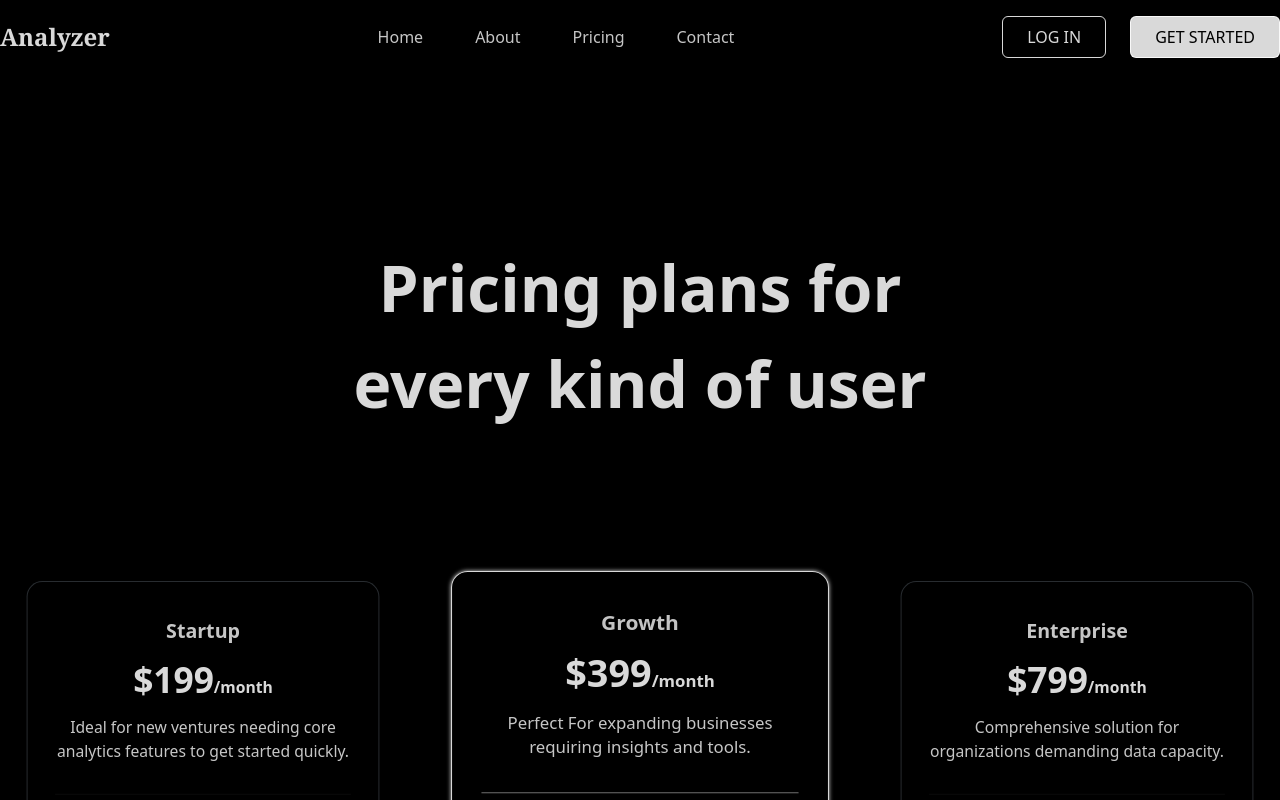
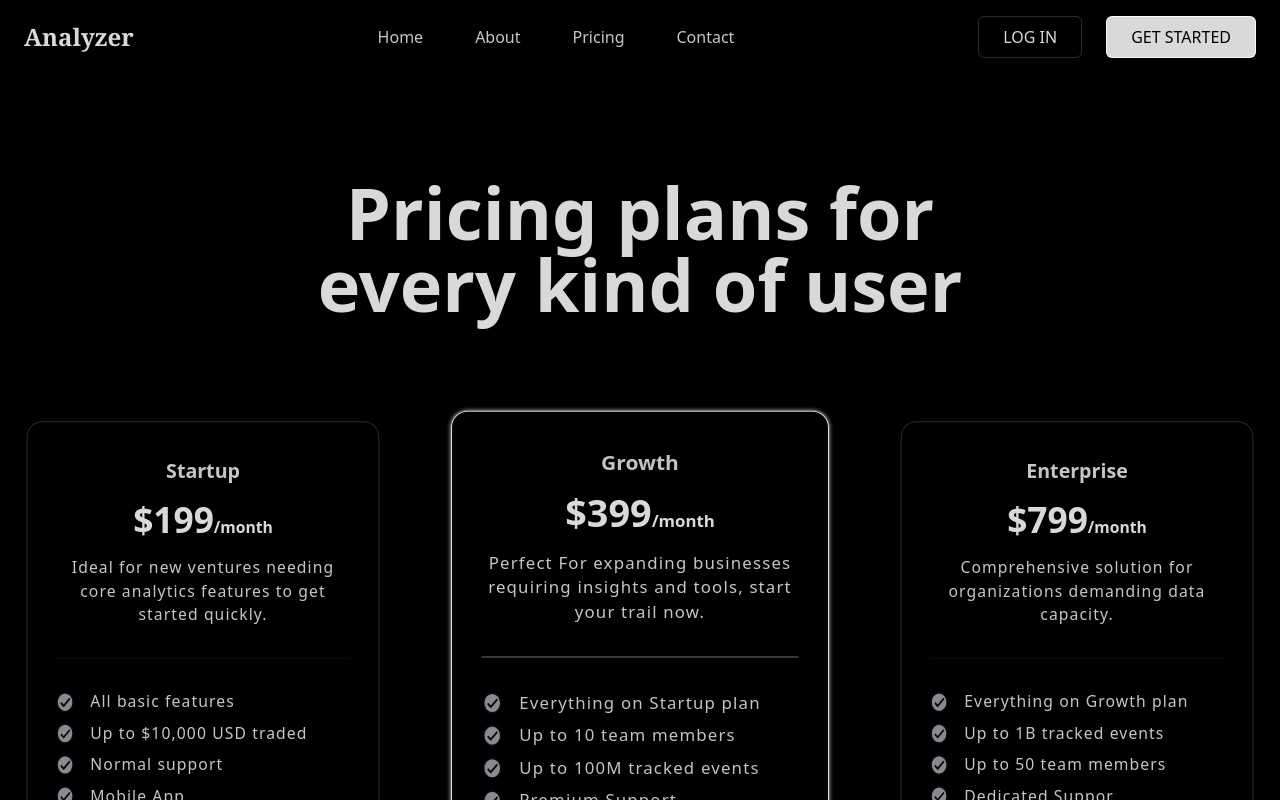
Before and after one commit to sfyan66/Analys-SaaS---next, a Next.js app: page /pricing in a window 1280 px wide. Shown: the top 800 px of the page. Built offline with nearby package versions, Linux system fonts and the light colour scheme; no server answers.

Commit message:
header finished

```diff
--- a/src/app/(pages)/home/@section1/page.tsx
+++ b/src/app/(pages)/home/@section1/page.tsx
@@ -24,7 +24,10 @@ export default function Section1() {
           >
             GET STARTED
           </Link>
-          <Link href={'/contact'} className="btn-out">
+          <Link
+            href={'/contact'}
+            className="btn-out md:px-6 md:py-3 px-4 py-2 w-fit mx-auto"
+          >
             CONTACT US
           </Link>
         </div>
--- a/src/app/(pages)/pricing/page.tsx
+++ b/src/app/(pages)/pricing/page.tsx
@@ -1,40 +1,40 @@
-import PricingCard from "@/components/pricing-card/page";
+import PricingCard from '@/components/pricing-card/page';
 
 const plans = [
   {
-    type: "Startup",
-    price: "199",
+    type: 'Startup',
+    price: '199',
     description:
-      "Ideal for new ventures needing core analytics features to get started quickly.",
+      'Ideal for new ventures needing core analytics features to get started quickly.',
     features: [
-      "All basic features",
-      "Up to $10,000 USD traded",
-      "Normal support",
-      "Mobile App",
+      'All basic features',
+      'Up to $10,000 USD traded',
+      'Normal support',
+      'Mobile App',
     ],
   },
   {
-    type: "Growth",
-    price: "399",
+    type: 'Growth',
+    price: '399',
     description:
-      "Perfect For expanding businesses requiring insights and tools.",
+      'Perfect For expanding businesses requiring insights and tools, start your trail now.',
     features: [
-      "Everything on Startup plan",
-      "Up to 10 team members",
-      "Up to 100MM tracked events",
-      "Premium Support",
+      'Everything on Startup plan',
+      'Up to 10 team members',
+      'Up to 100M tracked events',
+      'Premium Support',
     ],
   },
   {
-    type: "Enterprise",
-    price: "799",
+    type: 'Enterprise',
+    price: '799',
     description:
-      "Comprehensive solution for organizations demanding data capacity.",
+      'Comprehensive solution for organizations demanding data capacity.',
     features: [
-      "Everything on Growth plan",
-      "Up to 1B tracked events",
-      "Up to 50 team members",
-      "Dedicated Suppor",
+      'Everything on Growth plan',
+      'Up to 1B tracked events',
+      'Up to 50 team members',
+      'Dedicated Suppor',
     ],
   },
 ];
@@ -43,7 +43,7 @@ const pricing = () => {
   return (
     <main className={`flex items-center my-20`}>
       <section className={`flex-1`}>
-        <h1 className={`h1 text-[min(8vw,64px)] text-center mt-40 mb-36`}>
+        <h1 className={`h1 head1 text-center mt-24 mb-24`}>
           Pricing plans for
           <br />
           every kind of user
--- a/src/app/globals.css
+++ b/src/app/globals.css
@@ -48,7 +48,7 @@
   @apply bg-white rounded-md text-black font-medium cursor-pointer px-6 py-3 border border-white hover:scale-97 transition-all duration-300;
 }
 @utility btn-out {
-  @apply rounded-md text-white cursor-pointer px-6 py-3 border border-white hover:scale-97 transition-all duration-300;
+  @apply rounded-md text-white cursor-pointer px-6 py-3 border border-borderColor hover:scale-97 transition-all duration-300;
 }
 @utility h1 {
   @apply lg:text-[min(6.5vw,72px)] mb-4 font-bold text-white;
@@ -83,14 +83,17 @@
 @utility subhead {
   @apply md:text-5xl mb-4 font-head2 text-4xl leading-none;
 }
-@keyframes move-full {
+@utility navbtn {
+  @apply py-3 w-full hover:bg-white/5 text-center rounded-lg;
+}
+/* @keyframes move-full {
   from {
     transform: translateX(100%);
   }
   to {
     transform: translateX(0);
   }
-}
+} */
 
 /* @keyframes cardd {
   0% {
--- a/src/components/header/page.tsx
+++ b/src/components/header/page.tsx
@@ -1,3 +1,5 @@
+'use client';
+
 import Link from 'next/link';
 import {
   SignedIn,
@@ -6,14 +8,16 @@ import {
   SignUpButton,
   UserButton,
 } from '@clerk/nextjs';
+import { useState } from 'react';
 
 const Header = () => {
+  const [active, setActive] = useState(false);
   return (
     <header
-      className={`backdrop:blur-2xl shadow-2xl text-white fixed top-0 w-full left-0 backdrop-blur-lg z-100`}
+      className={`backdrop:blur-2xl shadow-2xl text-white fixed top-0 w-full left-0 backdrop-blur-lg z-100 px-6`}
     >
       <nav
-        className={`flex max-w-5xl xl:max-w-7xl mx-auto justify-between items-center py-4`}
+        className={`flex max-w-5xl xl:max-w-7xl mx-auto justify-between items-center py-4 relative`}
       >
         <a href="">
           <h4 className={`text-[min(10vw,24px)] font-serif font-bold`}>
@@ -43,15 +47,19 @@ const Header = () => {
           </li>
         </ul>
         <SignedOut>
-          <ul className={`flex gap-6 items-center`}>
+          <ul className={`flex gap-6 items-center ml-auto md:m-0`}>
             <li>
               <SignInButton>
-                <button className={`btn-out py-2`}>LOG IN</button>
+                <button className={`btn-out py-2 hidden sm:block`}>
+                  LOG IN
+                </button>
               </SignInButton>
             </li>
             <li>
               <SignUpButton>
-                <button className={`btn-con py-2`}>GET STARTED</button>
+                <button className={`btn-con py-2 md:block hidden`}>
+                  GET STARTED
+                </button>
               </SignUpButton>
             </li>
           </ul>
@@ -59,6 +67,59 @@ const Header = () => {
         <SignedIn>
           <UserButton />
         </SignedIn>
+        <div
+          className="md:hidden block w-12 h-12 cursor-pointer"
+          onClick={() => setActive(!active)}
+        >
+          <SignedIn>
+            <UserButton />
+          </SignedIn>
+          <svg
+            xmlns="http://www.w3.org/2000/svg"
+            viewBox="0 0 640 640"
+            fill="white"
+          >
+            <path d="M96 160C96 142.3 110.3 128 128 128L512 128C529.7 128 544 142.3 544 160C544 177.7 529.7 192 512 192L128 192C110.3 192 96 177.7 96 160zM96 320C96 302.3 110.3 288 128 288L512 288C529.7 288 544 302.3 544 320C544 337.7 529.7 352 512 352L128 352C110.3 352 96 337.7 96 320zM544 480C544 497.7 529.7 512 512 512L128 512C110.3 512 96 497.7 96 480C96 462.3 110.3 448 128 448L512 448C529.7 448 544 462.3 544 480z" />
+          </svg>
+          <div
+            className={`${
+              active ? 'flex' : 'hidden'
+            } flex-col backdrop-blur-md card bg-primary w-full mt-2 absolute z-100 right-0 py-8 px-4  shadow-2xl gap-8`}
+          >
+            <ul className={`flex flex-col gap-4 text-secondary w-full`}>
+              <Link href={'/home'}>
+                <li className="navbtn">Home</li>
+              </Link>
+              <Link href={'/about'}>
+                <li className="navbtn">About</li>
+              </Link>
+              <Link href={'/pricing'}>
+                <li className="navbtn">Pricing</li>
+              </Link>
+              <Link href={'/contact'}>
+                <li className="navbtn">Contact</li>
+              </Link>
+            </ul>
+            <SignedOut>
+              <ul className={`flex flex-col gap-2 w-full`}>
+                <li>
+                  <SignInButton>
+                    <button className={`btn-out py-2 w-full sm:hidden`}>
+                      LOG IN
+                    </button>
+                  </SignInButton>
+                </li>
+                <li>
+                  <SignUpButton>
+                    <button className={`btn-con py-2 w-full`}>
+                      GET STARTED
+                    </button>
+                  </SignUpButton>
+                </li>
+              </ul>
+            </SignedOut>
+          </div>
+        </div>
       </nav>
     </header>
   );
--- a/src/components/pricing-card/page.tsx
+++ b/src/components/pricing-card/page.tsx
@@ -1,5 +1,5 @@
-import { div } from "framer-motion/client";
-import Image from "next/image";
+import { div } from 'framer-motion/client';
+import Image from 'next/image';
 
 type Plan = {
   type: string;
@@ -15,41 +15,41 @@ const PricingCard = ({ type, price, description, features, active }: Plan) => {
       data-active={active || undefined}
       className={`card text-secondary pt-9 pb-12 px-7 lg:w-[360px] w-[330px] max-w-[400px]
       ${
-        type === "Growth"
-          ? "scale-z-160 scale-x-105 scale-y-102 shadow-[0_0_4px_rgba(255,255,255,.20)] border-white shadow-white text-white/90 hover:scale-x-104 hover:scale-y-101 hover:scale-z-150"
-          : "scale-z-80 hover:scale-y-97 hover:scale-x-97 hover:scale-z-80 scale-x-98 scale-y-98"
+        type === 'Growth'
+          ? 'scale-z-160 scale-x-105 scale-y-102 shadow-[0_0_4px_rgba(255,255,255,.20)] border-white shadow-white text-white/90 hover:scale-x-104 hover:scale-y-101 hover:scale-z-150'
+          : 'scale-z-80 hover:scale-y-97 hover:scale-x-97 hover:scale-z-80 scale-x-98 scale-y-98'
       }`}
     >
       <div>
         <div
           className={`after-line text-center after:my-8
-            ${type === "Growth" ? "after:bg-white/50" : ""}`}
+            ${type === 'Growth' ? 'after:bg-white/50' : ''}`}
         >
           <h4 className={`text-xl font-semibold`}>{type}</h4>
           <h3 className={`text-4xl font-bold text-white my-4 `}>
             ${price}
             <span className={`text-[16px]`}>/month</span>
           </h3>
-          <p className="text-secondary">{description}</p>
+          <p className="text-secondary text-pp text-[16px]">{description}</p>
         </div>
         <ul>
           {features.map((feature, i) => (
             <li key={i} className={`mb-2 flex gap-4`}>
               <Image
-                src={"/saah.svg"}
-                alt={""}
+                src={'/saah.svg'}
+                alt={''}
                 width={20}
                 height={20}
                 className="opacity-60"
               />
-              <p>{feature}</p>
+              <p className="text-pp text-[16px]">{feature}</p>
             </li>
           ))}
         </ul>
       </div>
       <button
         className={`w-full text-center mt-8 hover:bg-white hover:text-black
-          ${type === "Growth" ? "btn-con" : "btn-out"}`}
+          ${type === 'Growth' ? 'btn-con' : 'btn-out'}`}
       >
         GET STARTED
       </button>
--- a/src/proxy.ts
+++ b/src/proxy.ts
@@ -1,6 +1,6 @@
-import { clerkMiddleware, createRouteMatcher } from "@clerk/nextjs/server";
+import { clerkMiddleware, createRouteMatcher } from '@clerk/nextjs/server';
 
-const isProtected = createRouteMatcher("/about");
+const isProtected = createRouteMatcher('/dashboard');
 
 export default clerkMiddleware(async (auth, req) => {
   const { userId, redirectToSignIn } = await auth();
@@ -13,8 +13,8 @@ export default clerkMiddleware(async (auth, req) => {
 export const config = {
   matcher: [
     // Skip Next.js internals and all static files, unless found in search params
-    "/((?!_next|[^?]*\\.(?:html?|css|js(?!on)|jpe?g|webp|png|gif|svg|ttf|woff2?|ico|csv|docx?|xlsx?|zip|webmanifest)).*)",
+    '/((?!_next|[^?]*\\.(?:html?|css|js(?!on)|jpe?g|webp|png|gif|svg|ttf|woff2?|ico|csv|docx?|xlsx?|zip|webmanifest)).*)',
     // Always run for API routes
-    "/(api|trpc)(.*)",
+    '/(api|trpc)(.*)',
   ],
 };
```
